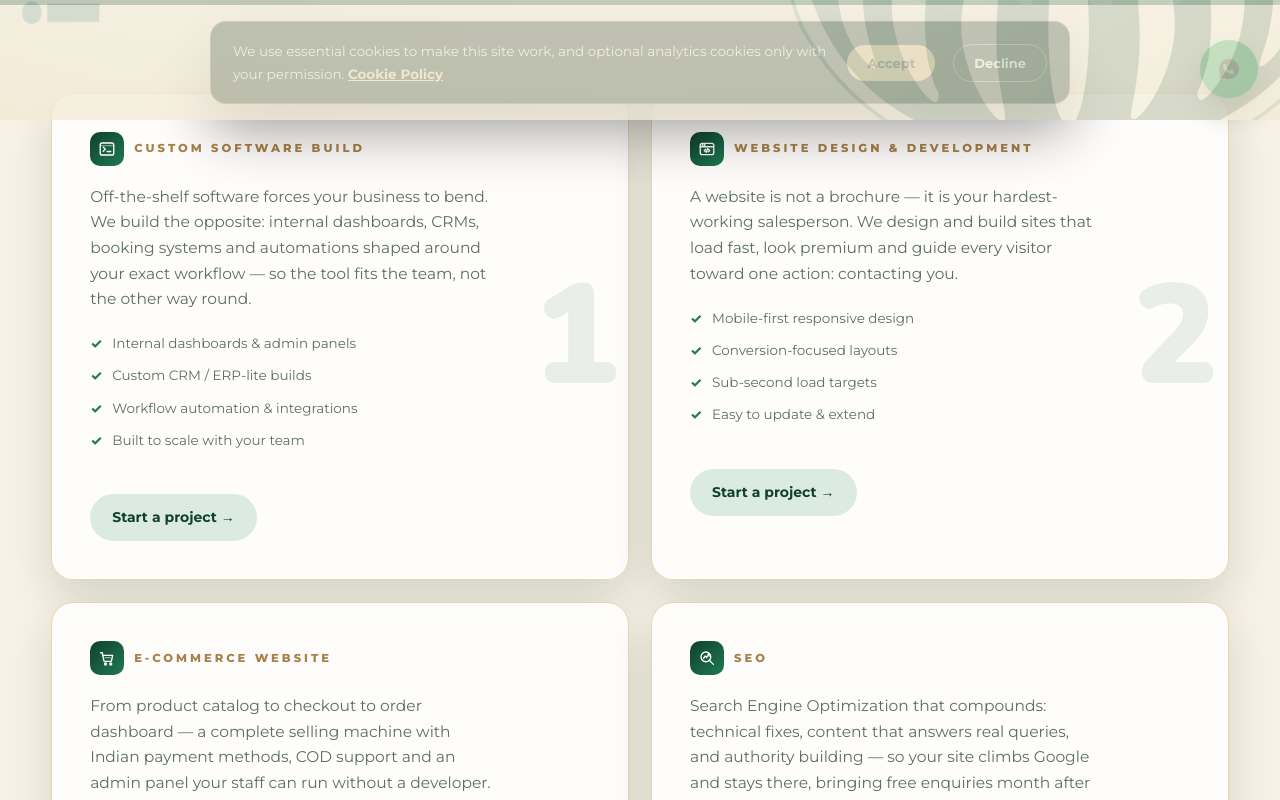
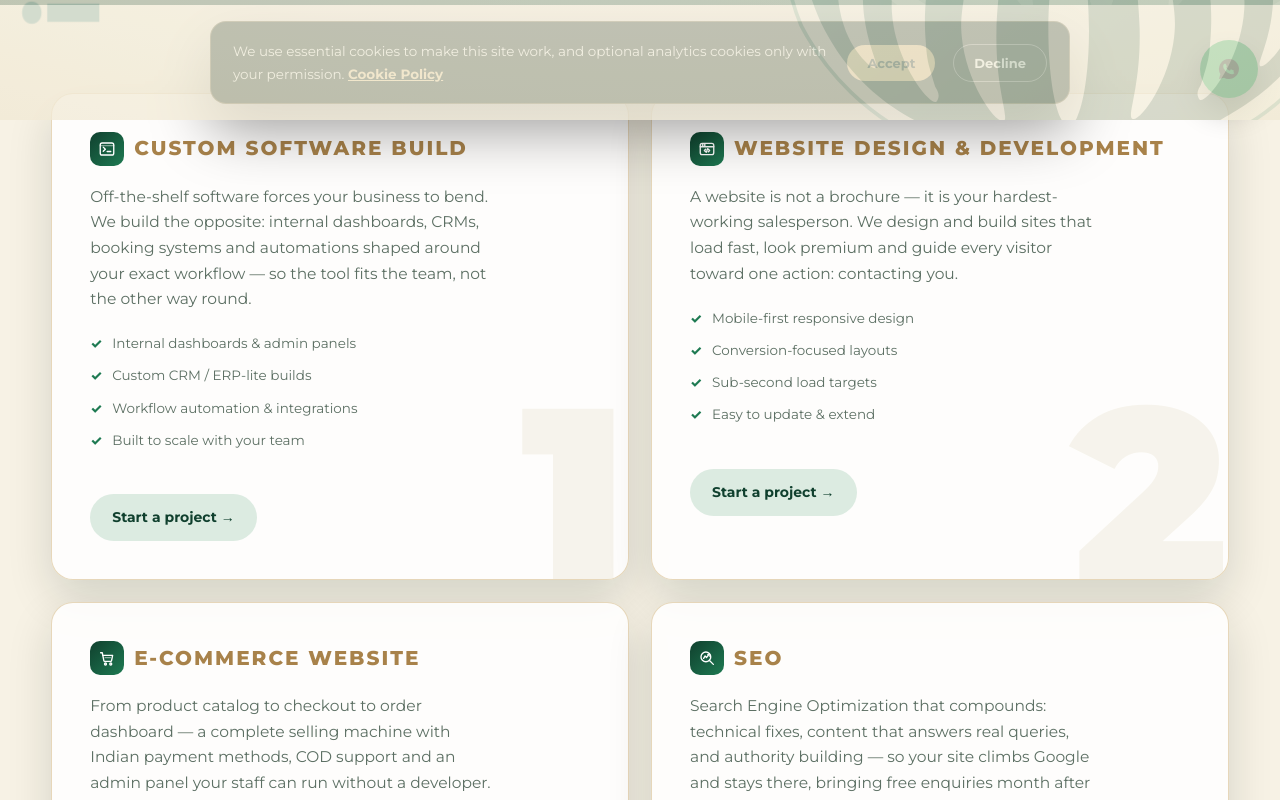
Before and after one commit to MASTERxVIC/ikigai, a Next.js app: page /services in a window 1280 px wide. Shown: the part 680-1480 px from the top of the page. Built offline with nearby package versions, Linux system fonts and the light colour scheme.

Commit message:
Services: Home-style ghost + bigger card headings

```diff
--- a/app/globals.css
+++ b/app/globals.css
@@ -229,10 +229,11 @@ h1, h2, h3 { line-height: 1.15; letter-spacing: -0.5px; margin: 0 0 14px; }
   -webkit-mask-image: linear-gradient(to right, transparent, black 25%); mask-image: linear-gradient(to right, transparent, black 25%); }
 
 /* ---------- SERVICE CARDS (ghost number style) ---------- */
-.svc-card { position: relative; overflow: hidden; background: #fff; border-radius: 26px; padding: 38px 34px; box-shadow: var(--shadow); border: 1px solid rgba(16,64,46,0.08); transition: transform 0.2s ease, box-shadow 0.2s ease; }
-.svc-card:hover { transform: translateY(-6px); box-shadow: 0 26px 55px rgba(7,31,21,0.18); }
-.svc-ghost { position: absolute; right: 10px; top: 50%; transform: translateY(-50%); font-family: var(--font-num), "Nunito", sans-serif; font-weight: 900; font-size: clamp(110px, 11vw, 168px); line-height: 1; color: rgba(21,90,62,0.09); pointer-events: none; user-select: none; }
-.svc-eyebrow { display: flex; align-items: center; gap: 10px; font-size: 11.5px; font-weight: 800; letter-spacing: 3px; text-transform: uppercase; color: var(--gold-dark); margin-bottom: 18px; position: relative; z-index: 1; }
+.svc-card { position: relative; overflow: hidden; background: #fff; border-radius: 26px; padding: 38px 34px; box-shadow: var(--shadow); border: 1px solid rgba(16,64,46,0.08); transition: transform 0.2s ease, box-shadow 0.2s ease, border-color 0.2s ease; }
+.svc-card:hover { transform: translateY(-6px); box-shadow: 0 26px 55px rgba(7,31,21,0.18); border-color: #8c7647; }
+.svc-ghost { position: absolute; right: 0; bottom: -58px; margin: 0; z-index: 0; font-family: var(--font-body), "Montserrat", sans-serif; font-weight: 900; font-size: 16rem; line-height: 1.1; color: rgba(229, 222, 196, 0.29); pointer-events: none; user-select: none; transform-origin: bottom right; transition: transform .45s ease; }
+.svc-card:hover .svc-ghost { transform: scale(1.15); }
+.svc-eyebrow { display: flex; align-items: center; gap: 10px; font-size: 20px; font-weight: 800; letter-spacing: 2px; text-transform: uppercase; color: var(--gold-dark); margin-bottom: 18px; position: relative; z-index: 1; }
 .svc-ico { width: 34px; height: 34px; border-radius: 10px; background: linear-gradient(135deg, var(--emerald-800), var(--emerald-600)); display: inline-flex; align-items: center; justify-content: center; flex: none; }
 .svc-ico svg { width: 18px; height: 18px; stroke: #fff; }
 .svc-card h3, .svc-card h2 { font-size: clamp(24px, 2.4vw, 32px); font-weight: 800; letter-spacing: -1px; margin-bottom: 10px; position: relative; z-index: 1; max-width: 80%; }
@@ -269,7 +270,6 @@ h1, h2, h3 { line-height: 1.15; letter-spacing: -0.5px; margin: 0 0 14px; }
   .footer-grid { gap: 26px; }
   .scroll-cue { display: none; }
   .svc-card { padding: 30px 24px; }
-  .svc-ghost { font-size: 96px; right: 4px; }
   .svc-card h3, .svc-card h2 { max-width: 100%; }
   .svc-card p { max-width: 100%; }
 }
```
